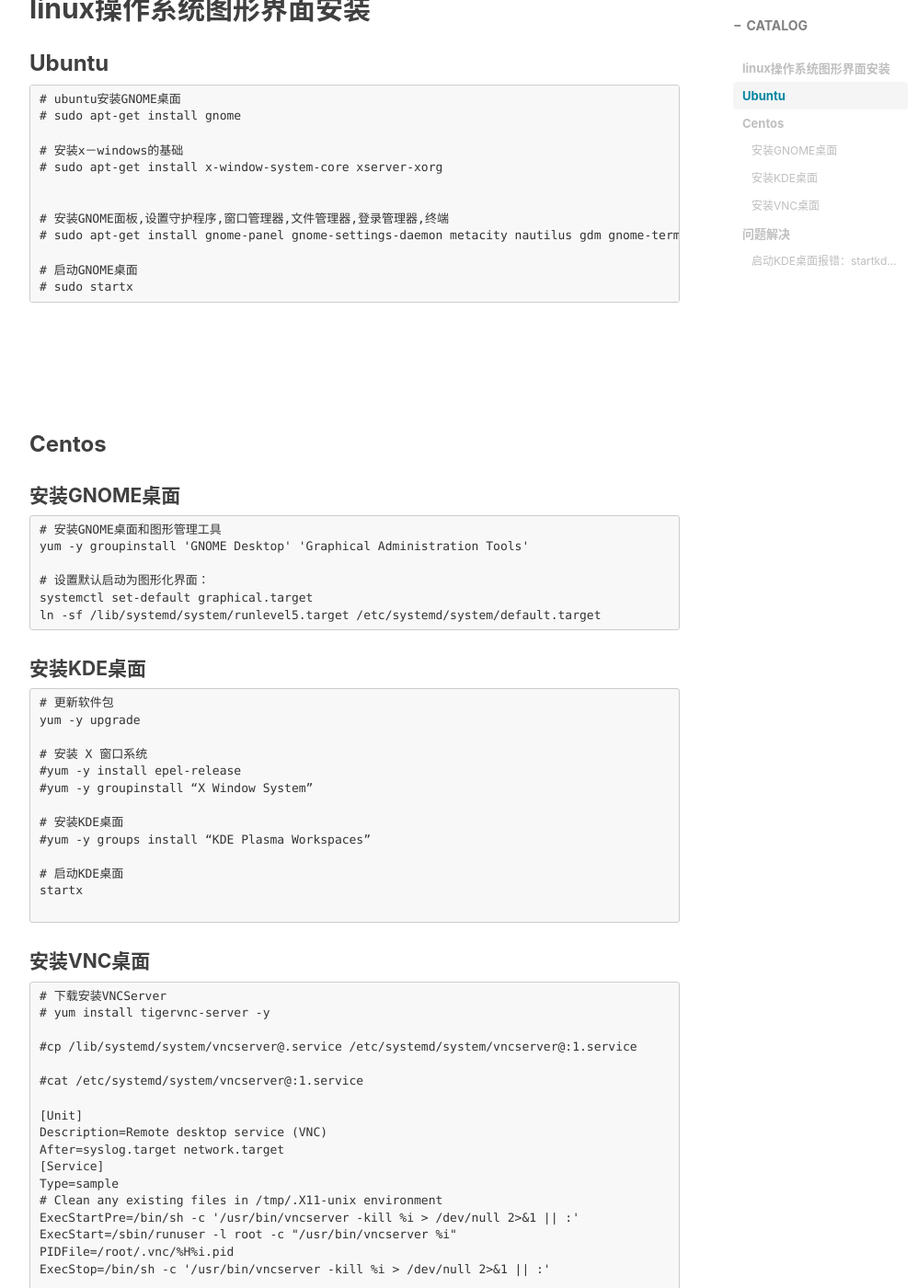
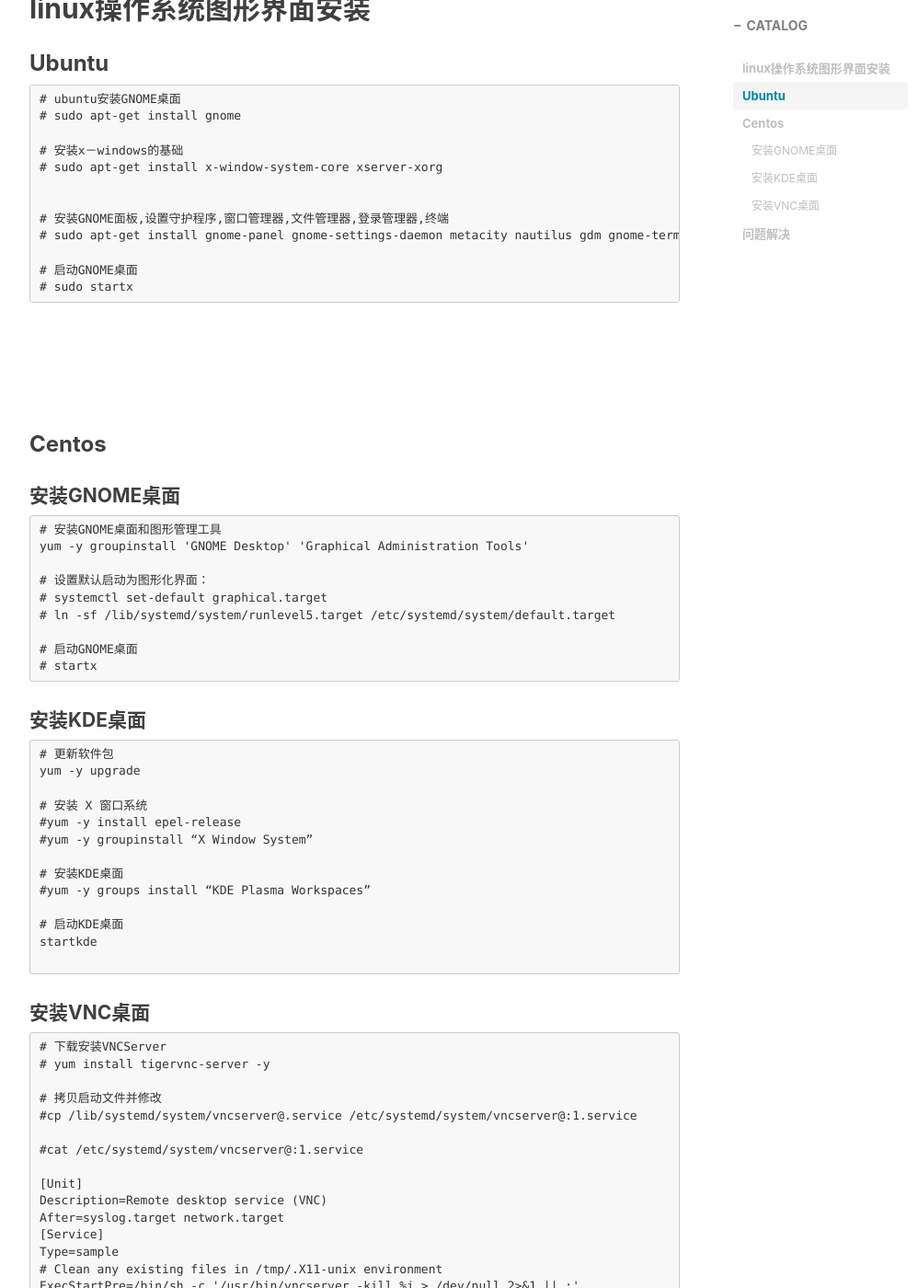
Before and after one commit to Derrickqi/derrickqi.github.io, a Jekyll site: the page built from _posts/2022-04-19-Desktop.md, in a window 1280 px wide and 1400 px high, scrolled down 580 px. Shown: the whole window at 92% size, without its empty margins (233-1231 px from the left). Built offline with Jekyll 4.4.1, drawn with Linux system fonts in a browser that asks for light colours; nearby versions of some CDN libraries; comment, search, counter and statistics services are not loaded; some of the changed text lies outside the part shown.

Commit message:
Linux Desktop Install

````diff
--- a/_posts/2022-04-19-Desktop.md
+++ b/_posts/2022-04-19-Desktop.md
@@ -40,8 +40,11 @@
 yum -y groupinstall 'GNOME Desktop' 'Graphical Administration Tools'
 
 # 设置默认启动为图形化界面：
-systemctl set-default graphical.target
-ln -sf /lib/systemd/system/runlevel5.target /etc/systemd/system/default.target
+# systemctl set-default graphical.target
+# ln -sf /lib/systemd/system/runlevel5.target /etc/systemd/system/default.target
+
+# 启动GNOME桌面
+# startx
 ```
 
 
@@ -67,6 +70,7 @@
 # 下载安装VNCServer
 # yum install tigervnc-server -y
 
+# 拷贝启动文件并修改
 #cp /lib/systemd/system/vncserver@.service /etc/systemd/system/vncserver@:1.service
 
 #cat /etc/systemd/system/vncserver@:1.service
@@ -83,7 +87,7 @@
 ExecStop=/bin/sh -c '/usr/bin/vncserver -kill %i > /dev/null 2>&1 || :'
 
 
-
+# 启动VNCServer服务
 # systemctl enable vncserver@:1.service
 # systemctl start vncserver@:1.service
 # systemctl status vncserver@:1.service
@@ -91,20 +95,12 @@
 
 
 
+<br/><br/><br/>
+### 问题解决
+**启动KDE桌面报错：startkde出现$DISPLAY is not set or cannot connect to the X server**
 
-
-
-
-
-
-
-
-
-
-
-### 问题解决
-#### 启动KDE桌面报错：startkde出现$DISPLAY is not set or cannot connect to the X server
 ```
+解决方法：
 xinit /usr/bin/startkde --display :1
 ```
 
````
Also changed, not shown: other parts of _posts/2022-04-19-Desktop.md (+1 -1 lines).
